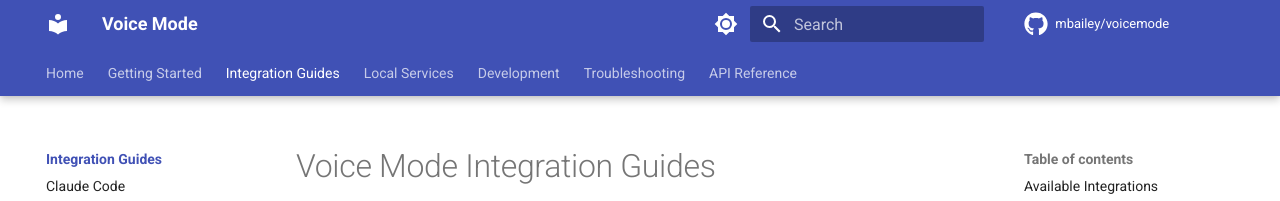
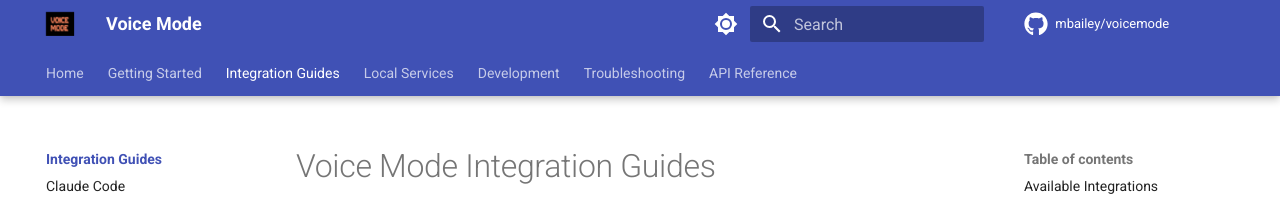
Before and after one commit to x85446/voicemode, an MkDocs documentation site: the page built from docs/integrations/README.md, in a window 1280 px wide. Shown: the top 201 px of the page. Built offline with MkDocs 1.6.1 and Material for MkDocs 9.7.7, drawn with Linux system fonts in a browser that asks for light colours; comment, search, counter and statistics services are not loaded.

Commit message:
docs: Add Voice Mode logo to documentation site
- Configure logo in MkDocs Material theme
- Uses voicemode-logo-bigger.png from docs/assets/images/
- Logo appears in top left corner of documentation

```diff
--- a/mkdocs.yml
+++ b/mkdocs.yml
@@ -9,6 +9,7 @@
 
 theme:
   name: material
+  logo: assets/images/voicemode-logo-bigger.png
   palette:
     # Palette toggle for light mode
     - media: "(prefers-color-scheme: light)"
```
Also changed, not shown: docs/assets/images/voicemode-logo-bigger.png (renamed from docs/assets/images/voice-mode-logo-bigger.png).
